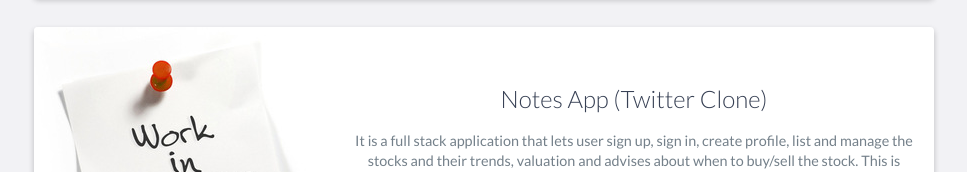
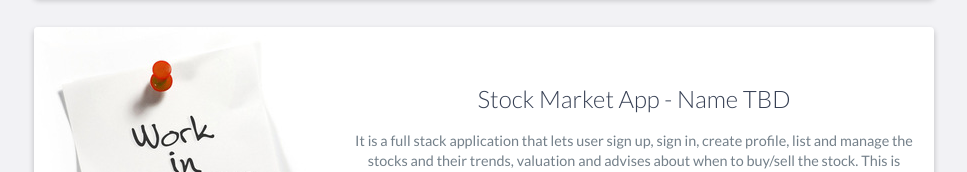
Before and after one commit to bhag41/portfolio-bk, a plain HTML site: page index.html in a window 1280 px wide. Shown: the part 4234-4406 px from the top of the page, without its empty margins (156-1123 px from the left). Drawn offline with nearby package versions, Linux system fonts and the light colour scheme.

```diff
--- a/index.html
+++ b/index.html
@@ -247,7 +247,7 @@
                     </div>
                     <!-- End .project-image -->
                     <div class="project-info">
-                        <h3>Notes App (Twitter Clone)</h3>
+                        <h3>Stock Market App - Name TBD</h3>
                         <p>
                             It is a full stack application that lets user sign up, sign in, create profile, list and manage the stocks and their trends, valuation and advises about when to buy/sell the stock. This is currently a work in progress.  I'll update the link once the app is deployed. <br/><br/>
                             <strong> Utilized: Python </strong>
```
